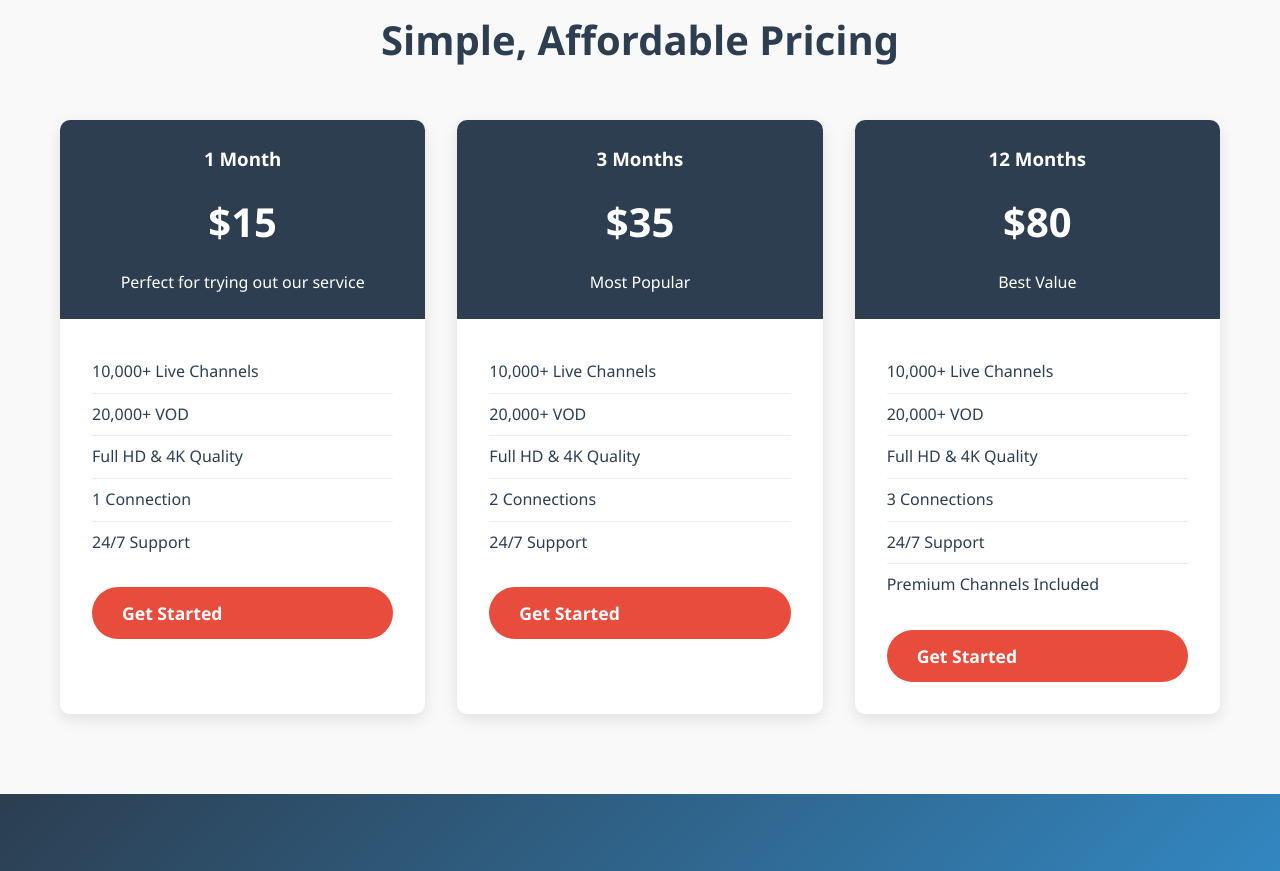
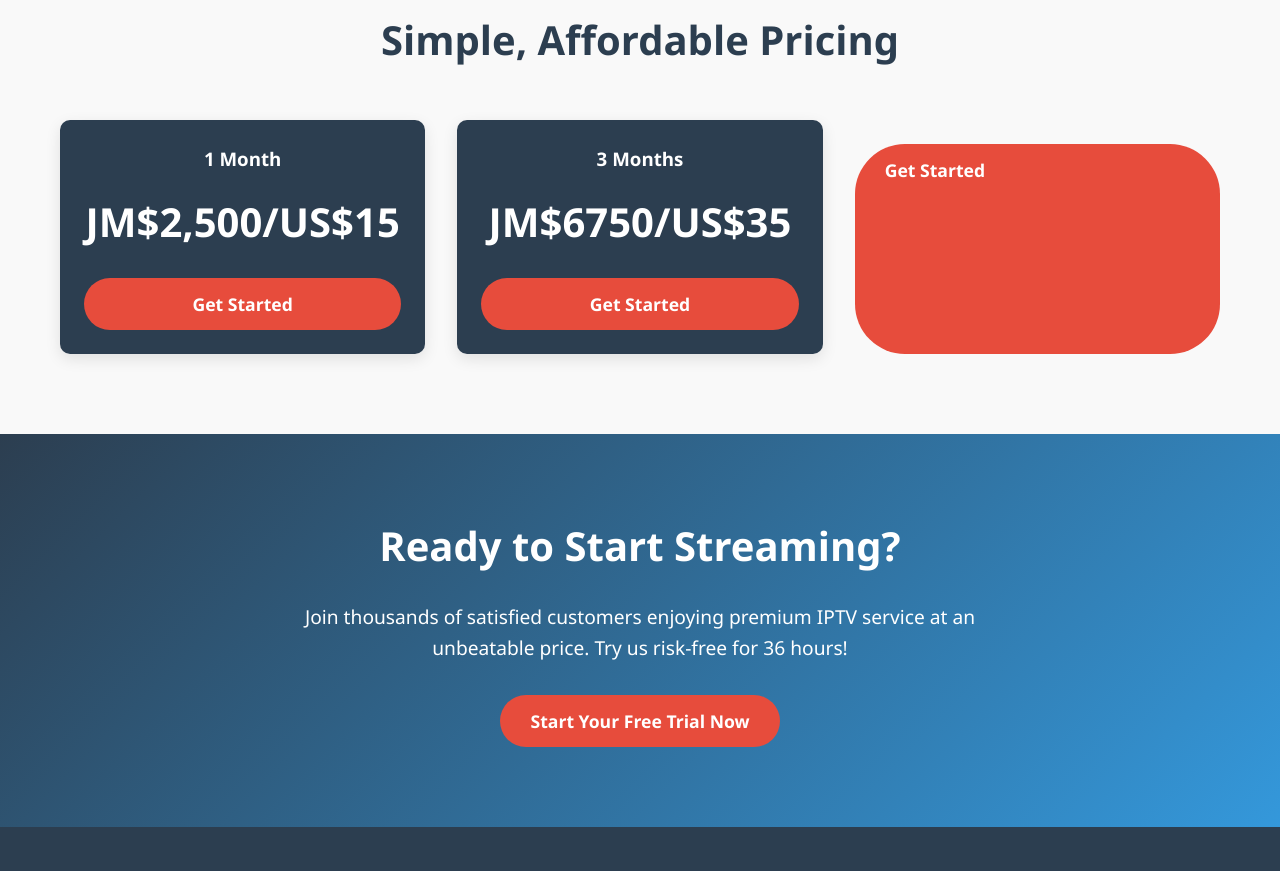
Before and after one commit to hallwaysstreams/iptv, a plain HTML site: page newsite.html in a window 1280 px wide. Shown: the part 1550-2421 px from the top of the page. Drawn offline with Linux system fonts and the light colour scheme.

Commit message:
Update newsite.html

```diff
--- a/newsite.html
+++ b/newsite.html
@@ -263,7 +263,7 @@
     <section class="hero">
         <div class="hero-content">
             <h1>Unlimited Entertainment At Your Fingertips</h1>
-            <p>Experience crystal clear HD streaming with over 10,000 live channels and 20,000+ movies & TV shows</p>
+            <p>Experience crystal clear HD streaming with over 18,000 live channels and 50,000+ movies & TV shows</p>
             <a href="#signup" class="btn">Start Your 36-Hour Free Trial</a>
         </div>
     </section>
@@ -274,12 +274,12 @@
             <div class="features-grid">
                 <div class="feature-card">
                     <div class="feature-icon">📺</div>
-                    <h3>10,000+ Channels</h3>
+                    <h3>18,000+ Channels</h3>
                     <p>From sports to news, movies to kids' shows - we've got channels for every interest and age group.</p>
                 </div>
                 <div class="feature-card">
                     <div class="feature-icon">🎥</div>
-                    <h3>20,000+ VOD</h3>
+                    <h3>50,000+ VOD</h3>
                     <p>Massive library of movies and TV series available on demand whenever you want to watch.</p>
                 </div>
                 <div class="feature-card">
@@ -313,51 +313,19 @@
                 <div class="pricing-card">
                     <div class="pricing-header">
                         <h3>1 Month</h3>
-                        <div class="pricing-price">$15</div>
-                        <p>Perfect for trying out our service</p>
-                    </div>
-                    <div class="pricing-features">
-                        <ul>
-                            <li>10,000+ Live Channels</li>
-                            <li>20,000+ VOD</li>
-                            <li>Full HD & 4K Quality</li>
-                            <li>1 Connection</li>
-                            <li>24/7 Support</li>
-                        </ul>
+                        <div class="pricing-price">JM$2,500/US$15</div>
+                    </ul>
                         <a href="#signup" class="btn" style="margin-top: 1.5rem; display: block;">Get Started</a>
                     </div>
                 </div>
                 <div class="pricing-card">
                     <div class="pricing-header">
                         <h3>3 Months</h3>
-                        <div class="pricing-price">$35</div>
-                        <p>Most Popular</p>
-                    </div>
-                    <div class="pricing-features">
-                        <ul>
-                            <li>10,000+ Live Channels</li>
-                            <li>20,000+ VOD</li>
-                            <li>Full HD & 4K Quality</li>
-                            <li>2 Connections</li>
-                            <li>24/7 Support</li>
+                        <div class="pricing-price">JM$6750/US$35</div>
                         </ul>
                         <a href="#signup" class="btn" style="margin-top: 1.5rem; display: block;">Get Started</a>
                     </div>
                 </div>
-                <div class="pricing-card">
-                    <div class="pricing-header">
-                        <h3>12 Months</h3>
-                        <div class="pricing-price">$80</div>
-                        <p>Best Value</p>
-                    </div>
-                    <div class="pricing-features">
-                        <ul>
-                            <li>10,000+ Live Channels</li>
-                            <li>20,000+ VOD</li>
-                            <li>Full HD & 4K Quality</li>
-                            <li>3 Connections</li>
-                            <li>24/7 Support</li>
-                            <li>Premium Channels Included</li>
                         </ul>
                         <a href="#signup" class="btn" style="margin-top: 1.5rem; display: block;">Get Started</a>
                     </div>
```
